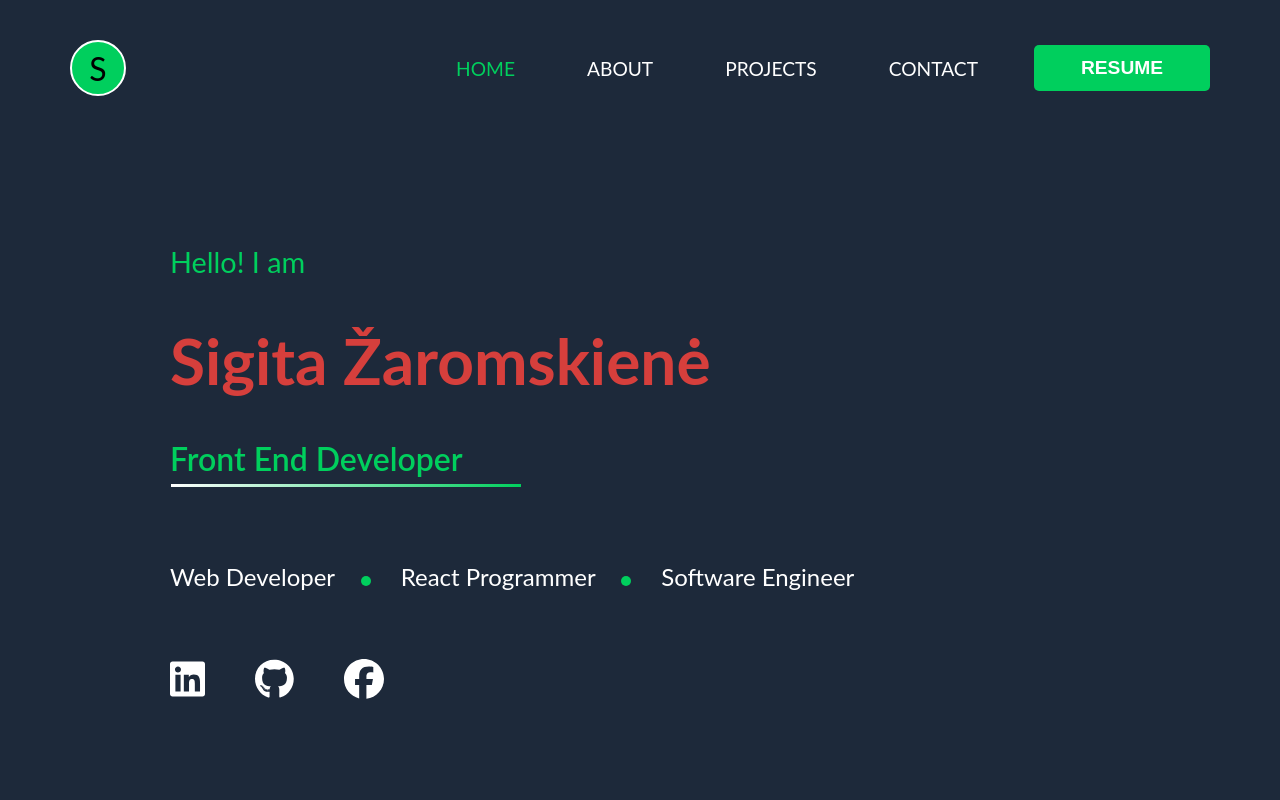
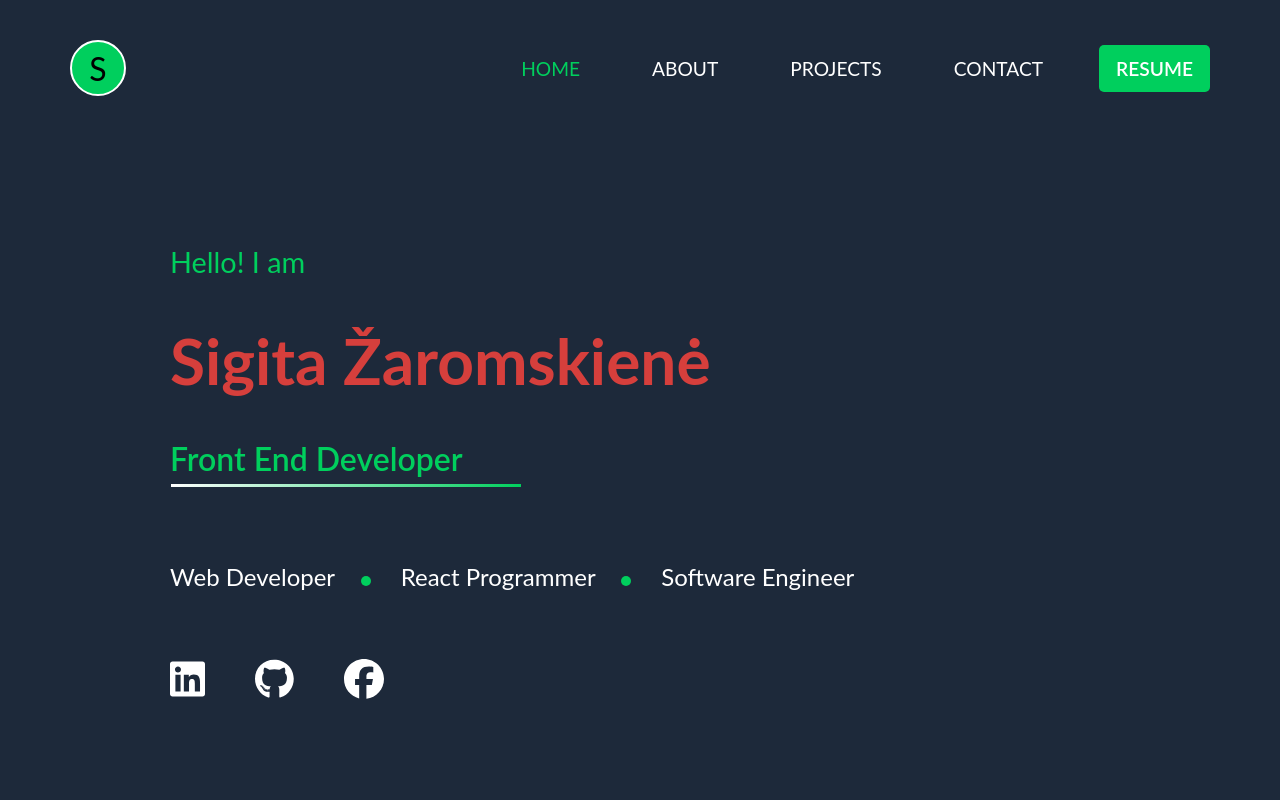
Before and after one commit to SigitaZaromskiene/My-Portfolio, a React (Create React App) app in the folder portfolio/: page / in a window 1280 px wide. Shown: the top 800 px of the page. Built offline with nearby package versions, Linux system fonts and the light colour scheme.

Commit message:
cv download logic added

```diff
--- a/portfolio/package.json
+++ b/portfolio/package.json
@@ -12,6 +12,7 @@
     "@testing-library/react": "^13.4.0",
     "@testing-library/user-event": "^13.5.0",
     "axios": "^1.6.2",
+    "file-saver": "^2.0.5",
     "react": "^18.2.0",
     "react-dom": "^18.2.0",
     "react-scripts": "5.0.1",
--- a/portfolio/src/UI/Modules/_btn.scss
+++ b/portfolio/src/UI/Modules/_btn.scss
@@ -8,6 +8,7 @@
   width: 11rem;
   background-color: white;
   font-weight: 600;
+  text-decoration: none;
 
   &:hover {
     background-color: $mainGreenColor;
--- a/portfolio/src/components/extras/UploadCV.jsx
+++ b/portfolio/src/components/extras/UploadCV.jsx
@@ -1,20 +1,12 @@
-import Btn from "../Btn";
+import MyCV from "../../UI/Img/MyCV.pdf";
 
 function UploadCV() {
-  const handleDownload = () => {
-    const cvUrl = 'https://www.dropbox.com/scl/fi/2x3cqykncn0dop0w6ddh2/FRONT-END-CV.pdf?rlkey=i0rem2qeyi1raj1zbgd8ld2qg&dl=0';
-    const link = document.createElement('a');
-    link.href = cvUrl;
-    link.target = '_blank'
-    link.download = 'cv.pdf';
-    document.body.appendChild(link);
-    link.click();
-    document.body.removeChild(link);
-  };
-
   return (
     <div>
-      <Btn text="RESUME" className="btn + btn_active" action={handleDownload}/>
+      <a className="btn + btn_active" href={MyCV} download="MY_CV.pdf">
+        {" "}
+        RESUME{" "}
+      </a>
     </div>
   );
 }
```
Also changed, not shown: 2 other files (tests, documents, lock files or other folders).
